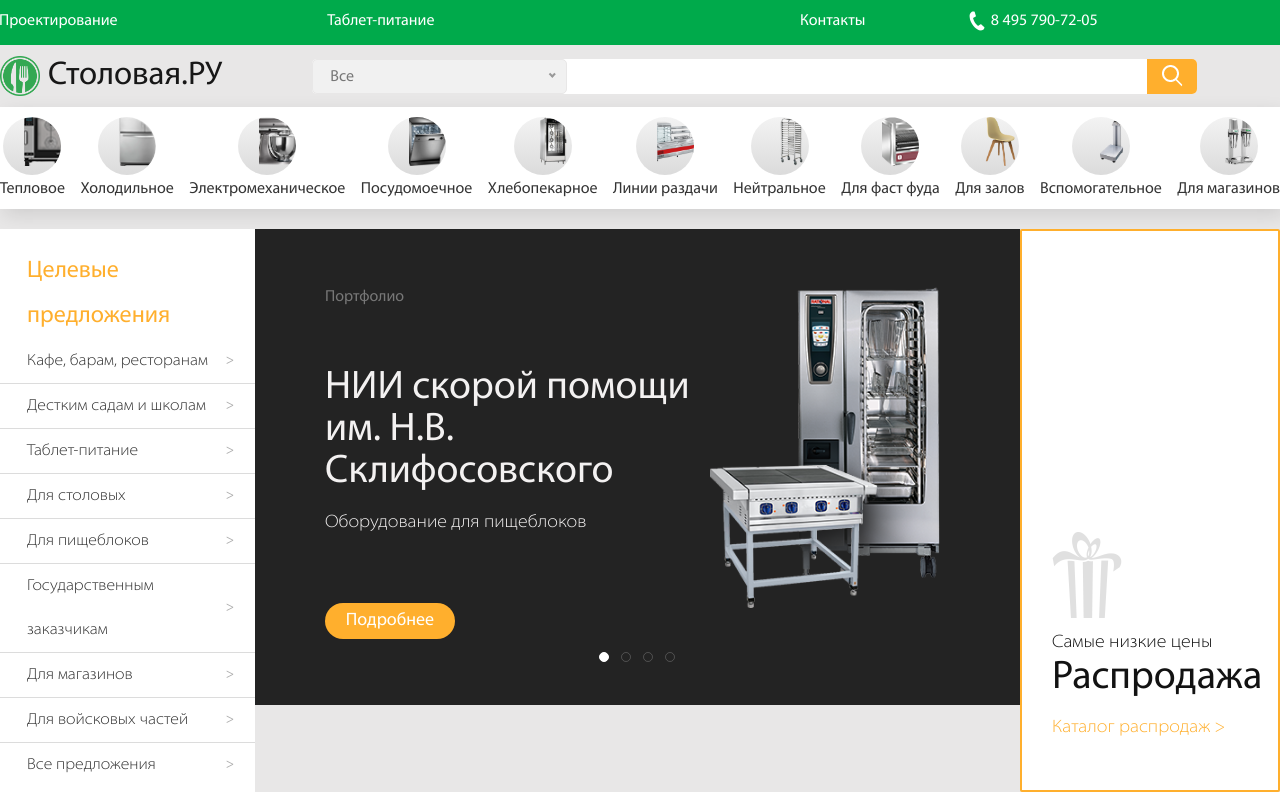
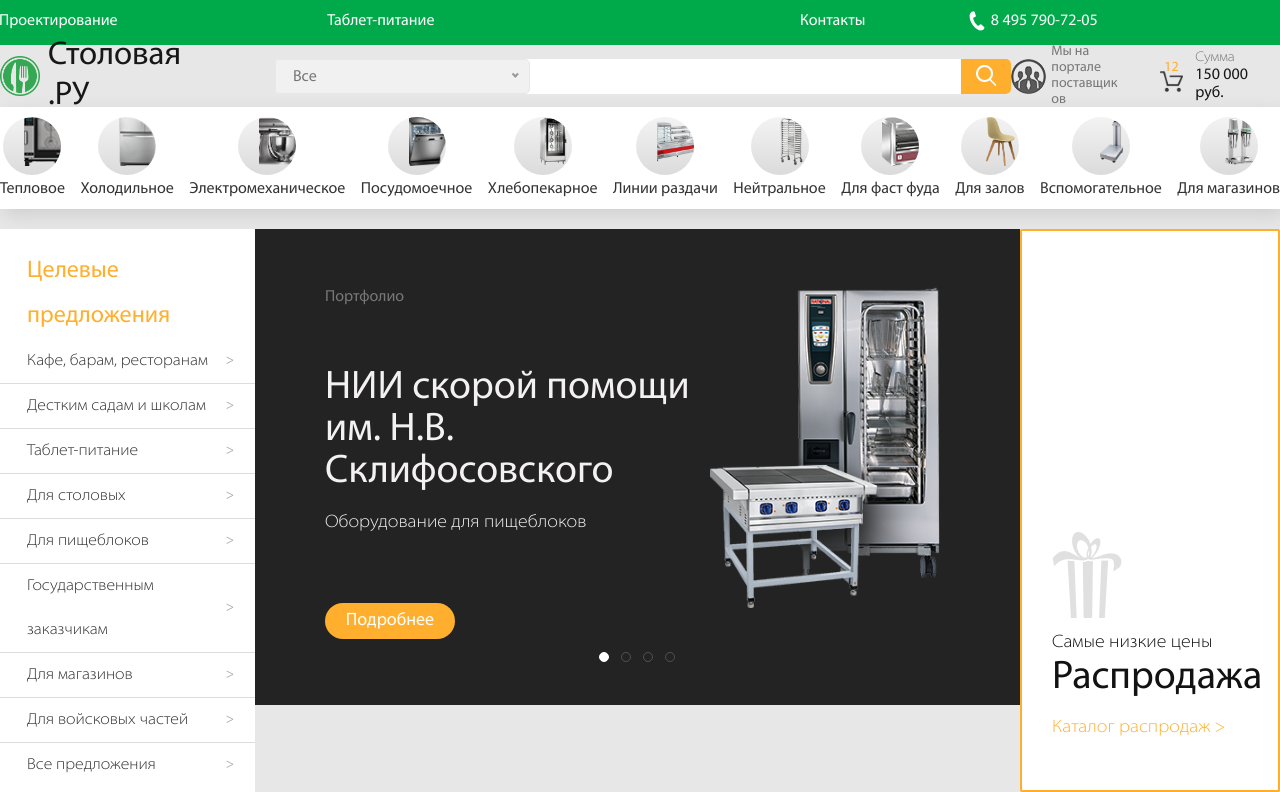
Before and after one commit to andryushque/request-test, a plain HTML site: page index.html in a window 1280 px wide. Shown: the part 50-842 px from the top of the page. Drawn offline with Linux system fonts and the light colour scheme; files whose address does not match are found by name.

Commit message:
Create: header cart

```diff
--- a/index.html
+++ b/index.html
@@ -180,7 +180,7 @@
       </div>
       <!-- /.header-nav -->
 
-      <div class="subnav-wrapper">
+      <div class="subnav">
         <div class="container">
           <a href="#" class="logo link">
             <img
@@ -211,6 +211,24 @@
               <img src="img/icons/search.png" alt="Иконка: поиск">
             </button>
           </form>
+
+          <a href="#" class="subnav__provide-link link">
+            <img src="img/icons/portal.png" alt="Изображение: поставщики">
+            <span class="subnav__provide-text">
+              Мы на портале поставщиков
+            </span>
+          </a>
+
+          <div class="subnav__cart cart">
+            <div class="cart__image">
+              <span class="cart__number">12</span>
+              <img src="img/icons/cart.png" alt="Иконка: корзина">
+            </div>
+            <div class="cart__text">
+              <div class="cart__text-title">Сумма</div>
+              <div class="cart__text-number">150 000 руб.</div>
+            </div>
+          </div>
         </div>
         <!-- /.container -->
       </div>
--- a/sass/blocks/_header.sass
+++ b/sass/blocks/_header.sass
@@ -184,13 +184,13 @@
         height: 2.1rem
         background-color: transparent
 
-  .subnav-wrapper
-    padding: 1.1rem 0
+  .subnav
     background-color: #e8e7e7
     & > .container
       display: flex
       align-items: center
-      //justify-content: space-between
+      justify-content: space-between
+      height: 6.2rem
     .logo
       display: flex
       align-items: center
@@ -199,71 +199,123 @@
         height: 4rem
       &__text
         margin-left: 0.8rem
-        margin-right: 9rem
         font: normal 400 3.3rem "MyriadPro"
         color: #171717
 
+    &__search-wrapper
+      display: flex
+      margin-left: 9rem
+      margin-right: auto
+      border: none
+      outline: none
+      width: 88.5rem
+      height: 3.5rem
+      border-radius: 0.5rem
+      background-color: $color-light
+      .nice-select
+        border: 1px solid #e8e7e7
+        background-color: #f1f1f1
+        height: 3.5rem
+        font: normal 400 1.6rem/3.5rem "MyriadPro"
+        color: #777777
+        padding-left: 1.7rem
+        .list
+          position: relative
+          top: 0
+          left: -1.7rem
+          background-color: #f1f1f1
+          padding: 6rem 3.6rem 4.1rem 1.4rem
+          margin-top: 0
+          border-radius: 0
+          transform-origin: 0 0
+          &::after
+            content: "Выбирете категорию:"
+            position: absolute
+            top: 1.7rem
+            z-index: 100
+            font: normal 400 1.6rem/2.4rem "MyriadPro"
+            color: #777777
+        .option
+          font: normal 400 1.6rem/2.4rem "MyriadPro"
+          padding: 0
+          min-height: 0
+          color: #343434
+          &:hover, &.focus, &.selected.focus
+            color: $color-accent-1
+            background-color: #f1f1f1
+    &__search-input
+      flex-grow: 1
+      height: 3.5rem
+      border: none
+      outline: none
+      padding: 1rem
+      font: normal 400 1.6rem/3.5rem "MyriadPro"
+      color: #343434
+    &__search-button
+      display: flex
+      justify-content: center
+      align-items: center
+      width: 5rem
+      height: 3.5rem
+      border-top-right-radius: 0.5rem
+      border-bottom-right-radius: 0.5rem
+      border: none
+      outline: none
+      cursor: pointer
+      background-color: $color-accent-2
 
-    .subnav
-      &__search-wrapper
+    &__provide-link
+      display: inline-flex
+      align-items: center
+      margin-right: 2rem
+      &:hover
+        .subnav
+          &__provide-text
+            color: $color-accent-1
+    &__provide-text
+      width: 10rem
+      padding-left: 0.5rem
+      font: normal 400 1.4rem/1.6rem "MyriadPro"
+      color: #777777
+      transition: color 0.3s ease
+
+    .cart
+      display: flex
+      align-items: center
+      height: 100%
+      padding: 0 1.6rem
+      cursor: pointer
+      transition: background-color 0.3s ease
+      &:hover
+        background-color: $color-accent-2
+        .cart
+          &__number, &__text-title, &__text-number
+            color: $color-light
+          &__image
+            img
+              filter: invert(1)
+      &__image
         display: flex
-        border: none
-        outline: none
-        width: 88.5rem
-        height: 3.5rem
-        border-radius: 0.5rem
-        background-color: $color-light
-        .nice-select
-          border: 1px solid #e8e7e7
-          background-color: #f1f1f1
-          height: 3.5rem
-          font: normal 400 1.6rem/3.5rem "MyriadPro"
-          color: #777777
-          padding-left: 1.7rem
-          .list
-            position: relative
-            top: 0
-            left: -1.7rem
-            background-color: #f1f1f1
-            padding: 6rem 3.6rem 4.1rem 1.4rem
-            margin-top: 0
-            border-radius: 0
-            transform-origin: 0 0
-            &::after
-              content: "Выбирете категорию:"
-              position: absolute
-              top: 1.7rem
-              z-index: 100
-              font: normal 400 1.6rem/2.4rem "MyriadPro"
-              color: #777777
-          .option
-            font: normal 400 1.6rem/2.4rem "MyriadPro"
-            padding: 0
-            min-height: 0
-            color: #343434
-            &:hover, &.focus, &.selected.focus
-              color: $color-accent-1
-              background-color: #f1f1f1
-      &__search-input
-        flex-grow: 1
-        height: 3.5rem
-        border: none
-        outline: none
-        padding: 1rem
-        font: normal 400 1.6rem/3.5rem "MyriadPro"
-        color: #343434
-      &__search-button
-        display: flex
-        justify-content: center
+        flex-direction: column
         align-items: center
-        width: 5rem
-        height: 3.5rem
-        border-top-right-radius: 0.5rem
-        border-bottom-right-radius: 0.5rem
-        border: none
-        outline: none
-        cursor: pointer
-        background-color: $color-accent-2
+        margin-right: 1.2rem
+        img
+          transition: filter 0.3s ease
+      &__number
+        margin-bottom: -0.5rem
+        font: normal 400 1.4rem/1.6rem "MyriadPro"
+        color: $color-accent-2
+        transition: color 0.3s ease
+      &__text-title
+        font: normal 300 1.4rem/1.6rem "MyriadPro"
+        color: #777777
+        transition: color 0.3s ease
+      &__text-number
+        font: normal 400 1.6rem/1.8rem "MyriadPro"
+        color: #171717
+        transition: color 0.3s ease
+
+
 
   .catalog
     box-shadow: 4px 6px 18px rgba(0, 0, 0, 0.11)
```
Also changed, not shown: css/style.css, img/icons/cart.png (added).
